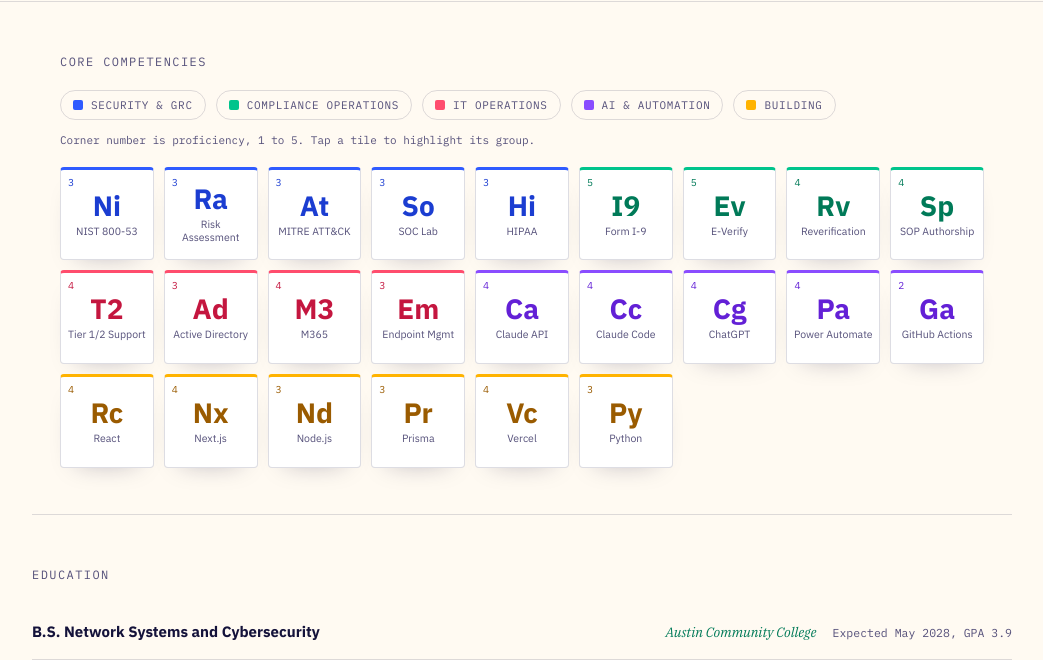
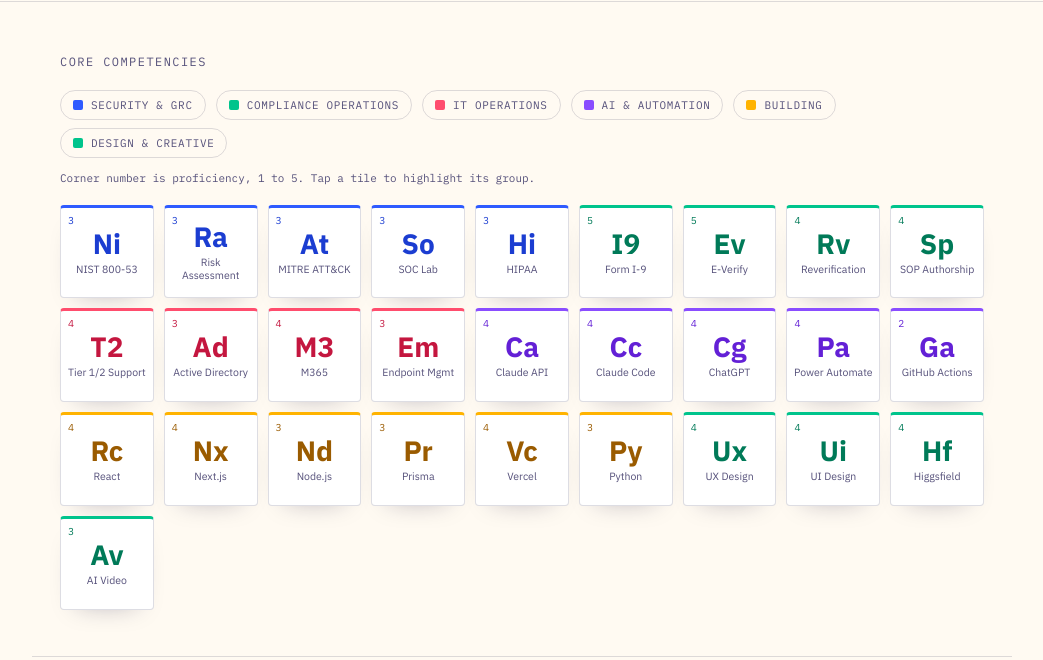
Before and after one commit to osman-jalloh-lab/Osman_Jalloh-Portfolio, a React (Vite) app: page / in a window 1280 px wide. Shown: the part 5520-6180 px from the top of the page, without its empty margins (118-1161 px from the left). Built offline with nearby package versions, Linux system fonts and the light colour scheme.

Commit message:
Add Design & Creative skills: UX/UI Design, Higgsfield, AI Video
Co-Authored-By: Claude Sonnet 5.5 <noreply@anthropic.com>
Claude-Session: https://claude.ai/code/session_01MZJrUEeXeht5ZvTSxedJW8

```diff
--- a/src/dossier/data.js
+++ b/src/dossier/data.js
@@ -140,6 +140,7 @@ export const COMPETENCIES = [
   { title: 'IT Operations', tone: 2, tags: ['Tier 1/2 Support', 'Active Directory', 'M365', 'Endpoint Mgmt'] },
   { title: 'AI & Automation', tone: 3, tags: ['Claude API', 'Claude Code', 'ChatGPT', 'Power Automate', 'GitHub Actions'] },
   { title: 'Building', tone: 4, tags: ['React', 'Next.js', 'Node.js', 'Prisma', 'Vercel', 'Python'] },
+  { title: 'Design & Creative', tone: 1, tags: ['UX Design', 'UI Design', 'Higgsfield', 'AI Video'] },
 ];
 
 export const PROJECTS = [
@@ -230,6 +231,10 @@ const SKILL_META = {
   'Prisma': ['Pr', 3],
   'Vercel': ['Vc', 4],
   'Python': ['Py', 3],
+  'UX Design': ['Ux', 4],
+  'UI Design': ['Ui', 4],
+  'Higgsfield': ['Hf', 4],
+  'AI Video': ['Av', 3],
 };
 
 export const SKILL_ELEMENTS = COMPETENCIES.flatMap((group) =>
```
